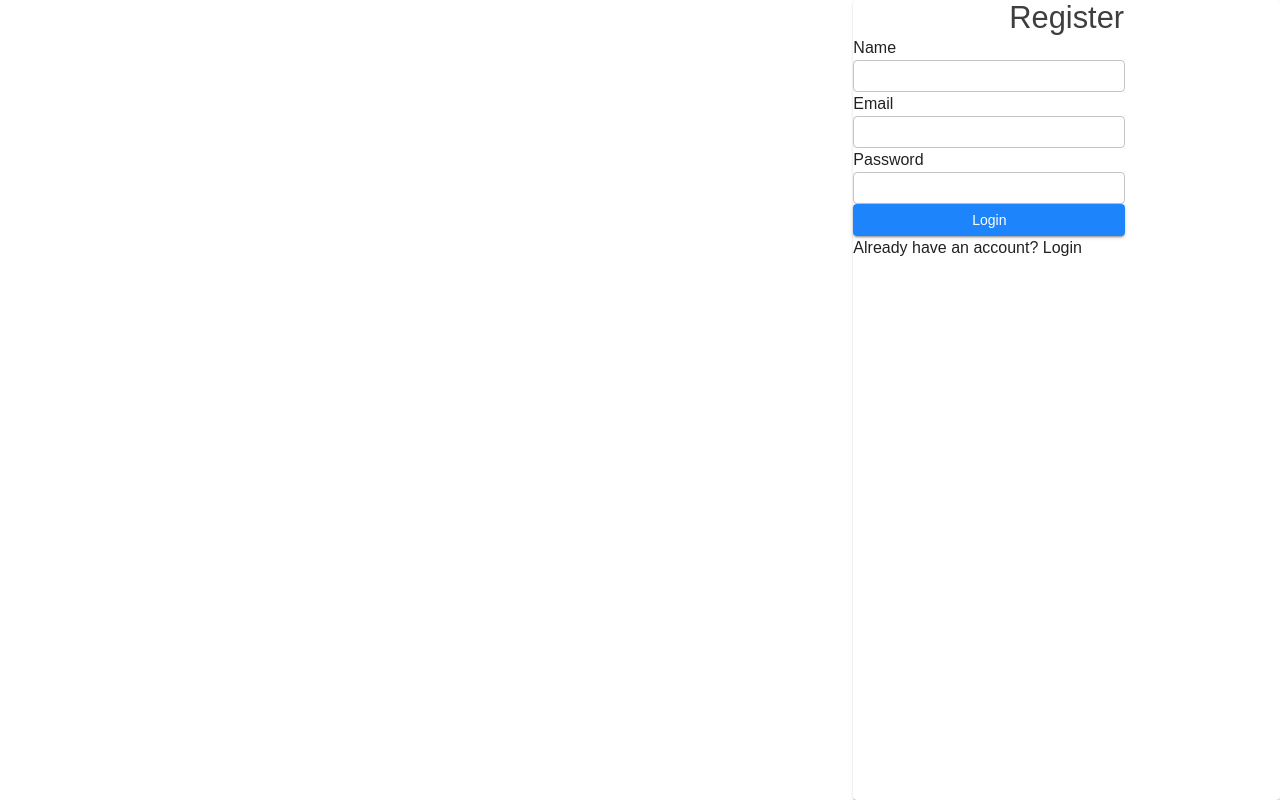
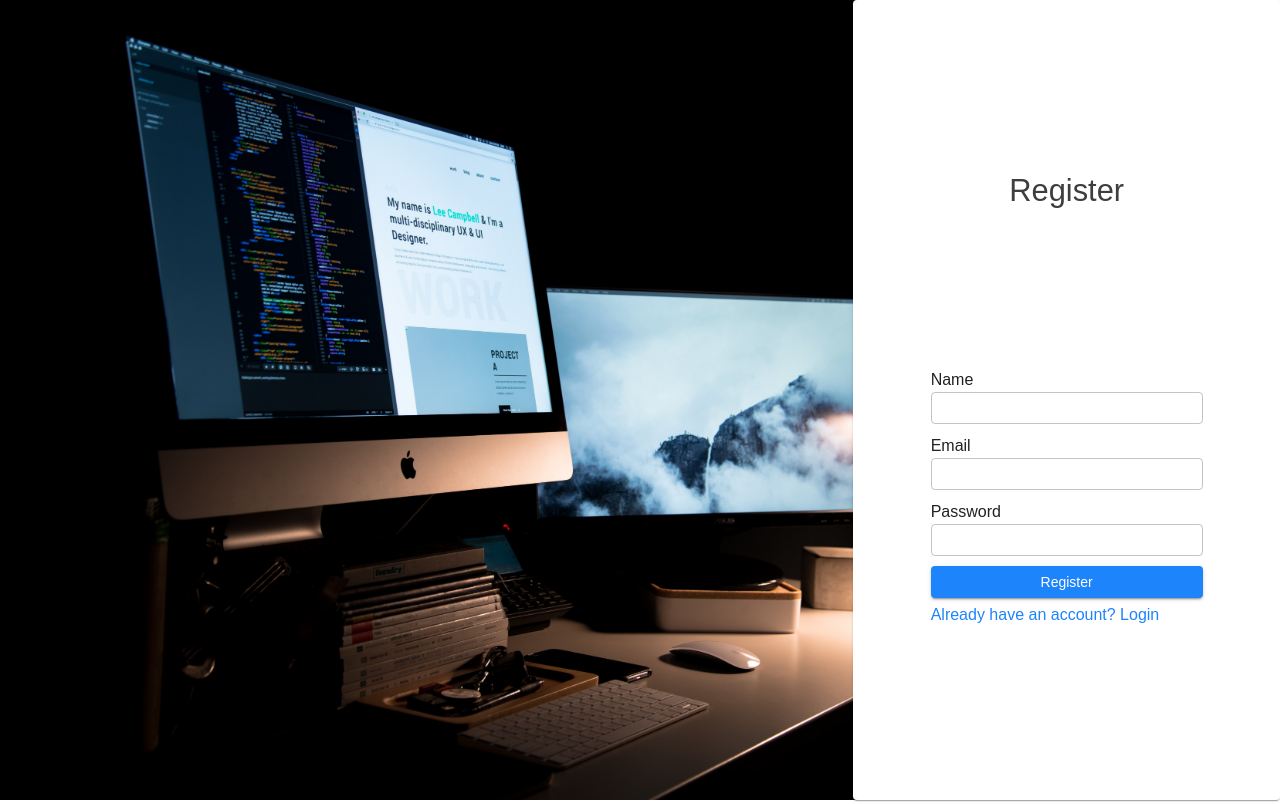
Before and after one commit to PPTZZ/Showcase-v1.2, a React (Vite) app: page /register in a window 1280 px wide. Built offline with nearby package versions, Linux system fonts and the light colour scheme.

Commit message:
small polishes

```diff
--- a/src/App.css
+++ b/src/App.css
@@ -1,3 +1,9 @@
+.loginForm{
+    display: flex;
+    flex-direction: column;
+    align-items: center;
+}
+
 .desktop{
     height: 100vh;
 }
--- a/src/App.jsx
+++ b/src/App.jsx
@@ -2,7 +2,6 @@ import { Routes, Route } from "react-router-dom";
 import { Login } from "./pages/Login";
 import { Register } from "./pages/Register";
 import { Profile } from "./pages/Profile";
-import { Upload } from "./components/Upload";
 import './App.css'
 
 export const App = ()=> {
@@ -12,7 +11,6 @@ export const App = ()=> {
           <Route path="/" element={<Login/>}/>
           <Route path="/register" element={<Register/>}/>
           <Route path="/profile" element={<Profile/>}/>
-          <Route path="/upload" element={<Upload/>}/>
       </Routes>
     </>
   )
--- a/src/components/Content.jsx
+++ b/src/components/Content.jsx
@@ -1,4 +1,5 @@
-import { Paper, ToggleButton, ToggleButtonGroup, Typography } from "@mui/material"
+import { Button, Paper, ToggleButton, ToggleButtonGroup, Typography } from "@mui/material"
+import AddIcon from '@mui/icons-material/Add';
 import { useState } from "react"
 import { DisplayCard } from "./DisplayCard";
 
@@ -53,9 +54,36 @@ export const Content = ()=>{
                 height:'auto',
                 mt:'0.5rem',
                 ml:1.5,
-                p:'1rem'
+                p:'1rem',
             }}
         >
+            <Button
+                onClick={()=> console.log('Click!')}
+                type="submit"
+                variant="contained"
+                color="primary"
+                sx={{
+                    width:'10rem',
+                    height:'2rem',
+                    mb:2,
+                    position:"relative",
+                    left:{
+                        xs:'55%',
+                        md:'90%'
+                    }
+                }}
+            >
+                <Typography
+                    sx={{
+                        display:'flex',
+                        justifyContent:'space-around',
+                        alignItems:'center'
+                    }}
+                >
+                    <AddIcon/>
+                    New Project
+                </Typography>
+            </Button>
             <DisplayCard/>
         </Paper>
         </>
--- a/src/pages/Login.jsx
+++ b/src/pages/Login.jsx
@@ -1,4 +1,4 @@
-import { Typography, Button, Paper, Grid, TextField } from "@mui/material"
+import { Typography, Button, Paper, Grid, TextField,} from "@mui/material"
 import { Link } from "react-router-dom"
 
 
@@ -12,15 +12,31 @@ export const Login = ()=> {
                 <img src="/Images/desktop.jpg" className="desktop"/>
             </Grid>
             <Grid item md={4} xs={12}>
-                <Paper sx={{ height:'100dvh'}}>
+                <Paper
+                    sx={{
+                        height:'100dvh',
+                        display:'flex',
+                        justifyContent:'center',
+                        alignItems:'center'
+                        }}
+                >
                     <form className="loginForm">
                         <Typography
                             variant="h1"
                             align="center"
+                            sx={{
+                                mb:15
+                            }}
                         >
                             Login
                         </Typography>
-                        <Typography>Email</Typography>
+                        <Typography
+                            sx={{
+                                alignSelf:'flex-start'
+                            }}
+                        >
+                            Email
+                        </Typography>
                         <TextField
                             id="email"
                             variant="outlined"
@@ -33,11 +49,18 @@ export const Login = ()=> {
                                 }
                                 }}
                         />
-                        <Typography>Password</Typography>
+                        <Typography
+                            sx={{
+                                alignSelf:'flex-start',
+                                mt:1
+                            }}
+                        >
+                            Password
+                        </Typography>
                         <TextField
                             id="password"
                             variant="outlined"
-                            type="email"
+                            type={'password'}
                             required
                                 sx={{
                                 width:'17rem',
@@ -46,7 +69,16 @@ export const Login = ()=> {
                                 }
                                 }}
                         />
-                        <Typography>Forgot your password?</Typography>
+                        <Typography
+                            color={'primary'}
+                            sx={{
+                                alignSelf:'flex-end',
+                                mt:0.5,
+                                fontSize:15
+                            }}
+                        >
+                            Forgot your password?
+                        </Typography>
                         <Link
                             to={'/profile'}
                             style={{textDecoration:'none'}}
@@ -59,6 +91,7 @@ export const Login = ()=> {
                                 sx={{
                                     width:'17rem',
                                     height:'2rem',
+                                    mt:1
                                     }}
                             >
                             <Typography>
@@ -66,7 +99,22 @@ export const Login = ()=> {
                             </Typography>
                             </Button>
                         </Link>
-                        <Typography>Don’t have an account? Sign up</Typography>
+                        <Link
+                            to={'/register'}
+                            style={{
+                                textDecoration:'none',
+                                alignSelf:'flex-start',
+                            }}
+                        >
+                            <Typography
+                                color={'primary'}
+                                sx={{
+                                    mt:0.5
+                                }}
+                            >
+                                Don’t have an account? Sign up
+                            </Typography>
+                        </Link>
                     </form>
                 </Paper>
             </Grid>
--- a/src/pages/Register.jsx
+++ b/src/pages/Register.jsx
@@ -1,21 +1,41 @@
 import { Typography, Button, Paper, Grid, TextField } from "@mui/material"
+import { Link } from "react-router-dom"
 
 
 
 export const Register = ()=> {
     return(
        <>
-        <Grid container direction={'row-reverse'}>
+        <Grid container direction={'row'}>
+            <Grid item md={8} xs={0}>
+                <img src="/Images/desktop.jpg" className="desktop"/>
+            </Grid>
             <Grid item md={4} xs={12}>
-                <Paper sx={{ height:'100dvh'}}>
+                <Paper
+                    sx={{
+                        height:'100dvh',
+                        display:'flex',
+                        justifyContent:'center',
+                        alignItems:'center'
+                    }}>
                     <form className="loginForm">
                         <Typography
                             variant="h1"
                             align="center"
+                            sx={{
+                                mb:15
+                            }}
                         >
                             Register
                         </Typography>
-                        <Typography>Name</Typography>
+                        <Typography
+                            sx={{
+                                alignSelf:'flex-start',
+                                mt:1
+                            }}
+                        >
+                            Name
+                        </Typography>
                         <TextField
                             id="name"
                             variant="outlined"
@@ -28,7 +48,14 @@ export const Register = ()=> {
                                 }
                                 }}
                         />
-                        <Typography>Email</Typography>
+                        <Typography
+                            sx={{
+                                alignSelf:'flex-start',
+                                mt:1
+                            }}
+                        >
+                            Email
+                        </Typography>
                         <TextField
                             id="email"
                             variant="outlined"
@@ -41,11 +68,18 @@ export const Register = ()=> {
                                 }
                                 }}
                         />
-                        <Typography>Password</Typography>
+                        <Typography
+                            sx={{
+                                alignSelf:'flex-start',
+                                mt:1
+                            }}
+                        >
+                            Password
+                        </Typography>
                         <TextField
                             id="password"
                             variant="outlined"
-                            type="email"
+                            type="password"
                             required
                                 sx={{
                                 width:'17rem',
@@ -62,11 +96,27 @@ export const Register = ()=> {
                             sx={{
                                 width:'17rem',
                                 height:'2rem',
+                                mt:1
                                 }}
                         >
-                            Login
+                            Register
                         </Button>
-                        <Typography>Already have an account? Login</Typography>
+                        <Link
+                            to={'/'}
+                            style={{
+                                alignSelf:'flex-start',
+                                textDecoration:'none'
+                            }}
+                        >
+                            <Typography
+                                color={'primary'}
+                                sx={{
+                                    mt:0.5
+                                }}
+                            >
+                                Already have an account? Login
+                            </Typography>
+                        </Link>
                     </form>
                 </Paper>
             </Grid>
```
Also changed, not shown: src/components/Upload.jsx (+4 -34 lines).
